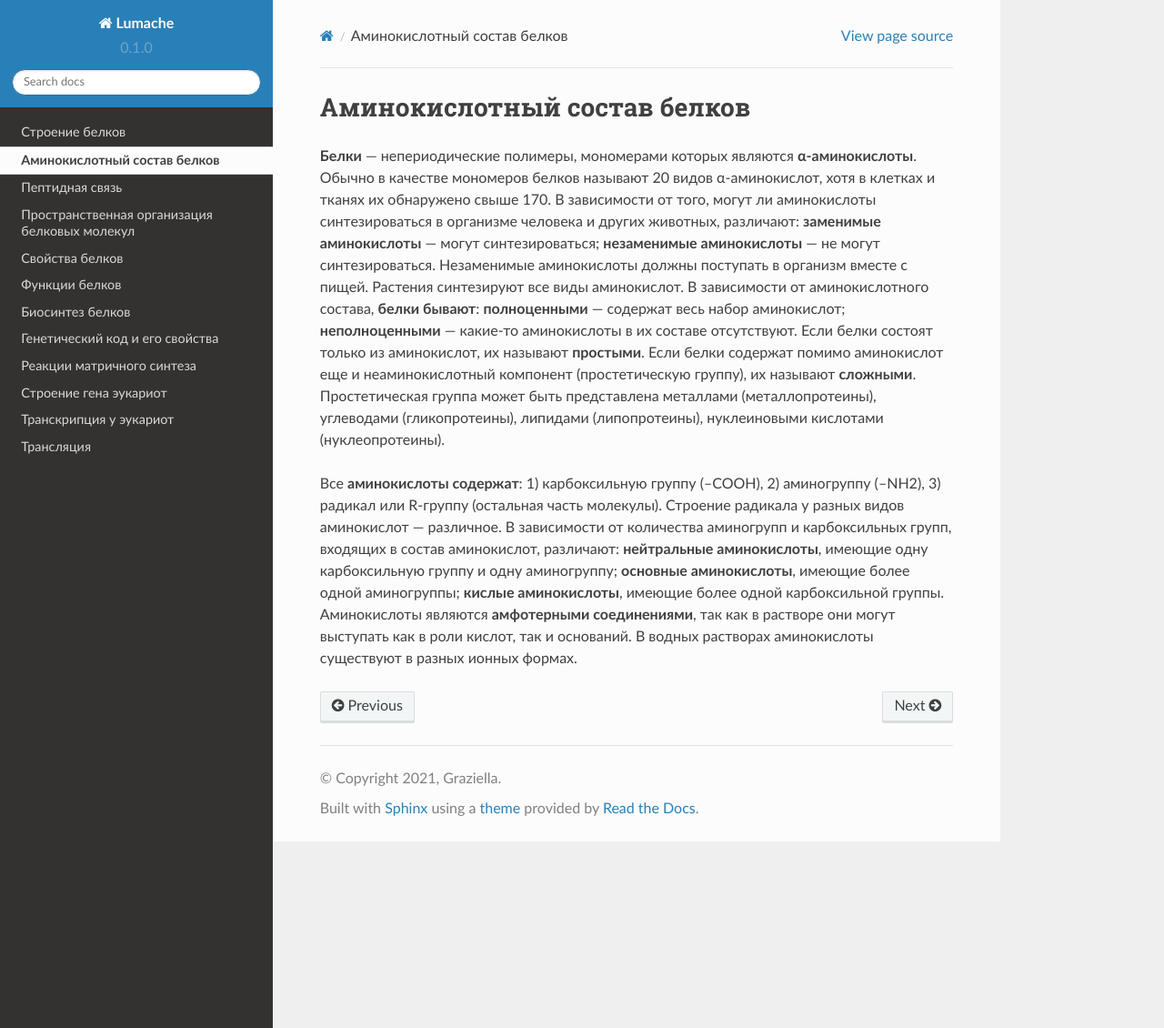
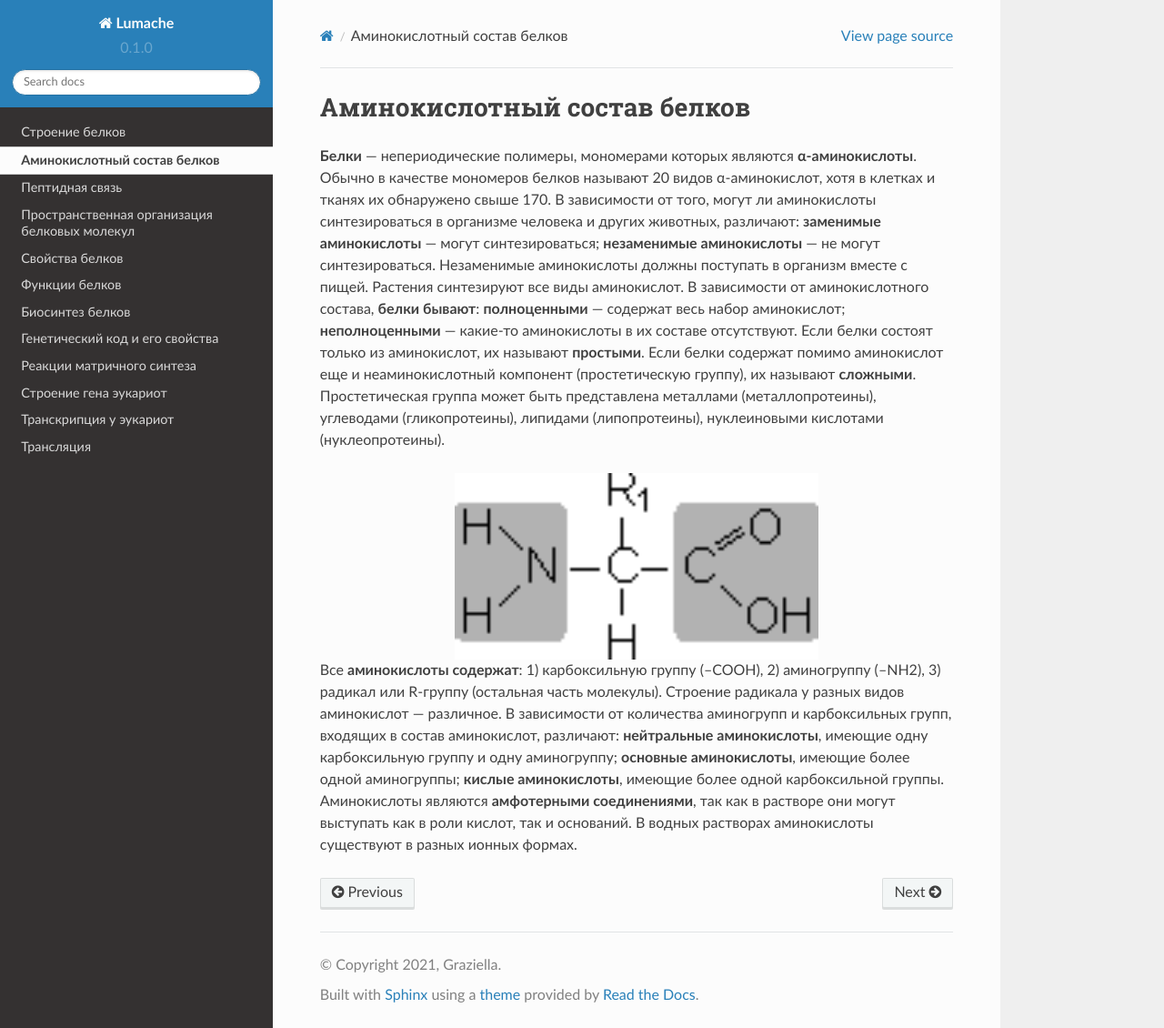
Before and after one commit to neptune2021/test_documentation, a Sphinx documentation site: the page built from docs/source/02.rst, in a window 1280 px wide and 1130 px high. Shown: the whole window at 91% size. Built offline with Sphinx 7.4.7 and the Read the Docs theme 2.0.0, drawn with Linux system fonts in a browser that asks for light colours.

Commit message:
Update 02.rst

```diff
--- a/docs/source/02.rst
+++ b/docs/source/02.rst
@@ -5,7 +5,7 @@
 В зависимости от аминокислотного состава, **белки бывают**: **полноценными** — содержат весь набор аминокислот; **неполноценными** — какие-то аминокислоты в их составе отсутствуют. Если белки состоят только из аминокислот, их называют **простыми**. Если белки содержат помимо аминокислот еще и неаминокислотный компонент (простетическую группу), их называют **сложными**. Простетическая группа может быть представлена металлами (металлопротеины), углеводами (гликопротеины), липидами (липопротеины), нуклеиновыми кислотами (нуклеопротеины).
 
 .. image:: img/image1.png
-  :width: auto
+  :width: 400
   :align: center
 
 Все **аминокислоты содержат**: 1) карбоксильную группу (–СООН), 2) аминогруппу (–NH2), 3) радикал или R-группу (остальная часть молекулы). Строение радикала у разных видов аминокислот — различное. В зависимости от количества аминогрупп и карбоксильных групп, входящих в состав аминокислот, различают: **нейтральные аминокислоты**, имеющие одну карбоксильную группу и одну аминогруппу; **основные аминокислоты**, имеющие более одной аминогруппы; **кислые аминокислоты**, имеющие более одной карбоксильной группы.
```
